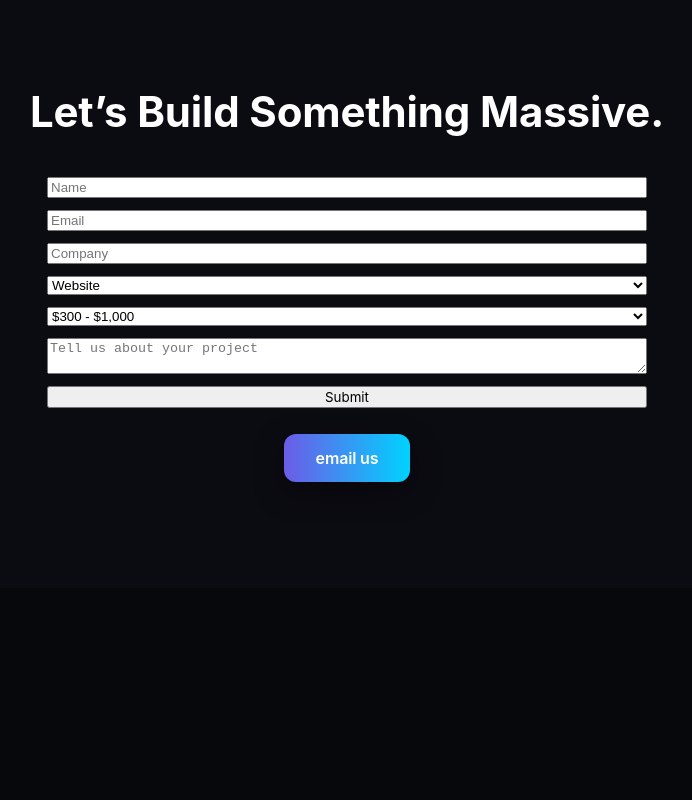
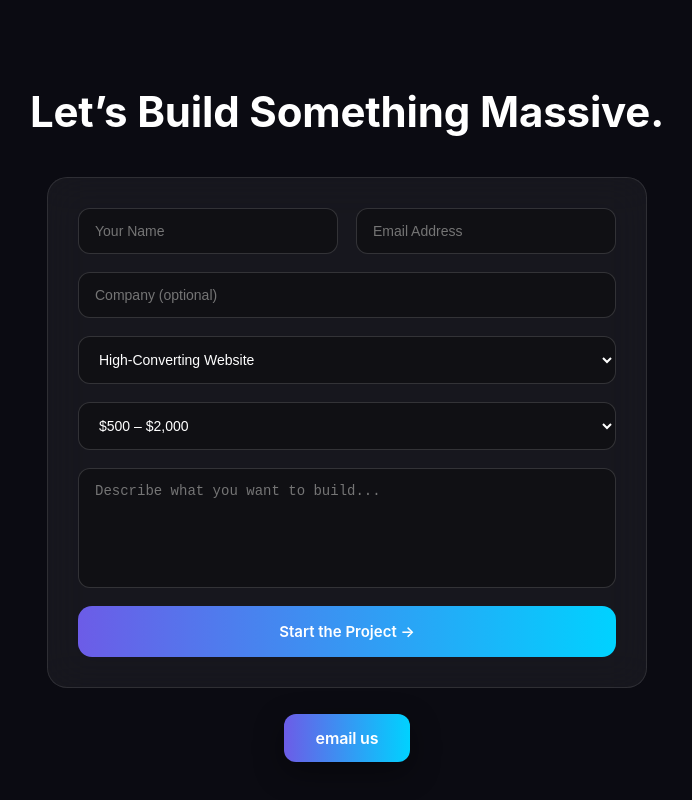
Before and after one commit to 1jmfullstack-commits/jmfullstack, a Next.js app: page / in a window 1280 px wide. Shown: the part 1554-2354 px from the top of the page, without its empty margins (293-985 px from the left). Before the commit the page ends 2142 px from the top, so only its background shows below. Built offline with nearby package versions, Linux system fonts and the light colour scheme; no server answers.

Commit message:
Update LeadForm.js

```diff
--- a/app/components/LeadForm.js
+++ b/app/components/LeadForm.js
@@ -26,32 +26,130 @@ export default function LeadForm({ source }) {
     ]);
 
     setLoading(false);
-
     if (!error) setDone(true);
   }
 
   if (done)
-    return <p style={{ color: "#00ffcc" }}>We’ll contact you shortly.</p>;
+    return (
+      <div style={styles.success}>
+        🚀 We’ll contact you within 24h.
+      </div>
+    );
 
   return (
-    <form onSubmit={handleSubmit} style={{ display: "grid", gap: 12 }}>
-      <input name="name" placeholder="Name" required />
-      <input name="email" placeholder="Email" required />
-      <input name="company" placeholder="Company" />
-      <select name="project_type">
-        <option>Website</option>
-        <option>Mobile App</option>
-        <option>Automation</option>
+    <form onSubmit={handleSubmit} style={styles.form}>
+      <div style={styles.grid}>
+        <Input name="name" placeholder="Your Name" />
+        <Input name="email" placeholder="Email Address" />
+      </div>
+
+      <Input name="company" placeholder="Company (optional)" />
+
+      <select name="project_type" style={styles.select}>
+        <option>High-Converting Website</option>
+        <option>Scalable SaaS</option>
+        <option>Automation System</option>
+        <option>Custom Solution</option>
       </select>
-      <select name="budget_range">
-        <option>$300 - $1,000</option>
-        <option>$1,000 - $5,000</option>
-        <option>$5,000+</option>
+
+      <select name="budget_range" style={styles.select}>
+        <option>$500 – $2,000</option>
+        <option>$2,000 – $10,000</option>
+        <option>$10,000+</option>
       </select>
-      <textarea name="message" placeholder="Tell us about your project" />
-      <button type="submit" disabled={loading}>
-        {loading ? "Sending..." : "Submit"}
+
+      <textarea
+        name="message"
+        placeholder="Describe what you want to build..."
+        style={styles.textarea}
+      />
+
+      <button type="submit" disabled={loading} style={styles.button}>
+        {loading ? "Sending..." : "Start the Project →"}
       </button>
     </form>
   );
 }
+
+function Input({ name, placeholder }) {
+  return (
+    <input
+      name={name}
+      placeholder={placeholder}
+      required={name !== "company"}
+      style={styles.input}
+    />
+  );
+}
+
+const styles = {
+  form: {
+    display: "flex",
+    flexDirection: "column",
+    gap: 18,
+    padding: 30,
+    borderRadius: 20,
+    background: "rgba(255,255,255,0.05)",
+    backdropFilter: "blur(20px)",
+    border: "1px solid rgba(255,255,255,0.1)",
+  },
+
+  grid: {
+    display: "grid",
+    gridTemplateColumns: "repeat(auto-fit, minmax(200px, 1fr))",
+    gap: 18,
+  },
+
+  input: {
+    padding: "14px 16px",
+    borderRadius: 12,
+    border: "1px solid rgba(255,255,255,0.15)",
+    background: "rgba(0,0,0,0.3)",
+    color: "white",
+    outline: "none",
+    fontSize: 14,
+    transition: "all 0.3s ease",
+  },
+
+  select: {
+    padding: "14px 16px",
+    borderRadius: 12,
+    border: "1px solid rgba(255,255,255,0.15)",
+    background: "rgba(0,0,0,0.3)",
+    color: "white",
+    outline: "none",
+    fontSize: 14,
+  },
+
+  textarea: {
+    padding: "14px 16px",
+    borderRadius: 12,
+    border: "1px solid rgba(255,255,255,0.15)",
+    background: "rgba(0,0,0,0.3)",
+    color: "white",
+    minHeight: 120,
+    resize: "none",
+    fontSize: 14,
+  },
+
+  button: {
+    padding: "16px",
+    borderRadius: 14,
+    border: "none",
+    cursor: "pointer",
+    fontWeight: 600,
+    fontSize: 15,
+    background: "linear-gradient(90deg, #6c5ce7, #00d2ff)",
+    color: "white",
+    transition: "all 0.3s ease",
+  },
+
+  success: {
+    padding: 30,
+    borderRadius: 20,
+    background: "rgba(0,255,200,0.1)",
+    border: "1px solid rgba(0,255,200,0.4)",
+    textAlign: "center",
+    fontWeight: 500,
+  },
+};
```
